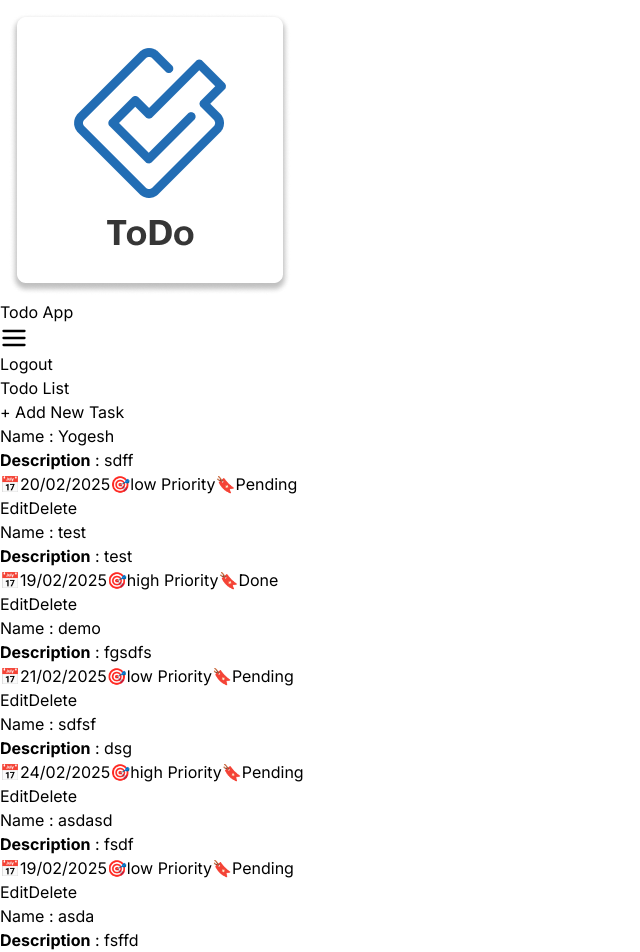
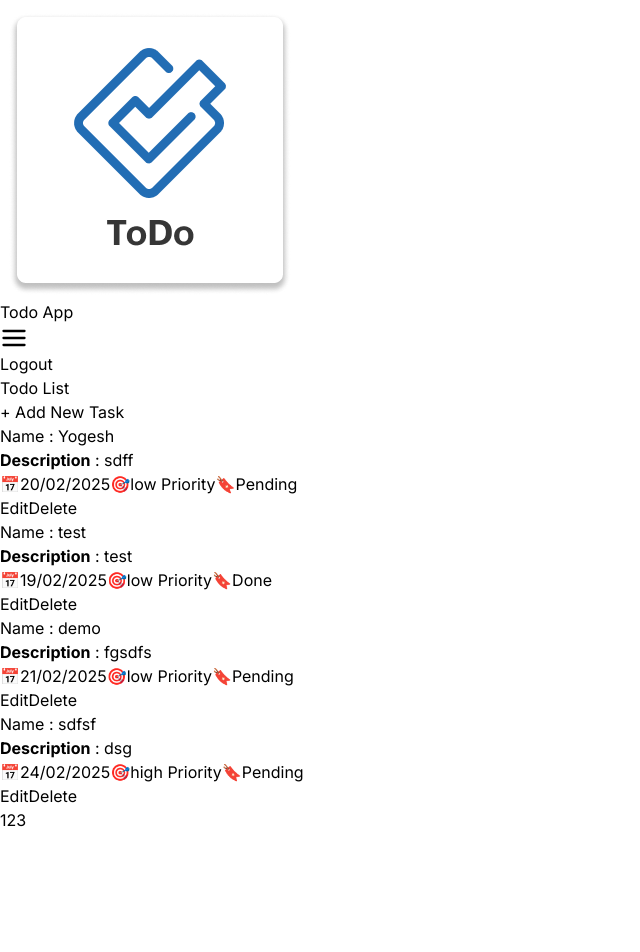
Before and after one commit to yogeshrana-1209/Todo_App, a React (Vite) app: page /todo-list in a window 1280 px wide. Shown: the top 952 px of the page, without its empty margins (0-640 px from the left). After the commit the page ends 832 px from the top, so only its background shows below. Built offline with nearby package versions, Linux system fonts and the light colour scheme; data requests are answered from the project's data file; sample sign-in values are in the browser's storage.

Commit message:
Pagination Done

```diff
--- a/db.json
+++ b/db.json
@@ -1,7 +1,7 @@
 {
   "todos": [
     {
-      "id": 1739881837496,
+      "id": "1739881837496",
       "agreed": true,
       "status": "Pending",
       "priority": "low",
@@ -10,16 +10,16 @@
       "name": "Yogesh"
     },
     {
-      "id": 1739881919116,
+      "id": "1739881919116",
       "agreed": true,
       "status": "Done",
-      "priority": "high",
+      "priority": "low",
       "date": "2025-02-19T18:30:00.000Z",
       "description": "test",
       "name": "test"
     },
     {
-      "id": 1739881931184,
+      "id": "1739881931184",
       "agreed": true,
       "status": "Pending",
       "priority": "low",
@@ -28,7 +28,7 @@
       "name": "demo"
     },
     {
-      "id": 1739881951159,
+      "id": "1739881951159",
       "agreed": true,
       "status": "Pending",
       "priority": "high",
@@ -37,22 +37,49 @@
       "name": "sdfsf"
     },
     {
-      "id": 1739882938223,
+      "id": "1739882938223",
       "agreed": true,
-      "status": "Pending",
+      "status": "Done",
       "priority": "low",
       "date": "2025-02-19T18:30:00.000Z",
       "description": "fsdf",
       "name": "asdasd"
     },
     {
-      "id": 1739882954598,
+      "id": "1739882954598",
       "agreed": true,
       "status": "Pending",
       "priority": "high",
       "date": "2025-02-19T18:30:00.000Z",
       "description": "fsffd",
       "name": "asda"
+    },
+    {
+      "id": 1739945260049,
+      "agreed": true,
+      "status": "Pending",
+      "priority": "low",
+      "date": "2025-02-20T18:30:00.000Z",
+      "description": "sdf",
+      "name": "test"
+    },
+    {
+      "id": 1739945270200,
+      "agreed": true,
+      "status": "Done",
+      "priority": "high",
+      "date": "2025-02-25T18:30:00.000Z",
+      "description": "sdf",
+      "name": "werfsdf"
+    },
+    {
+      "id": 1739945283192,
+      "agreed": true,
+      "status": "Done",
+      "priority": "high",
+      "date": "2025-02-20T18:30:00.000Z",
+      "description": "sdg",
+      "name": "fsdf"
     }
   ]
 }
--- a/src/components/sharedComponent/ui/Pagination.jsx
+++ b/src/features/pagination/components/pagination.jsx
@@ -1,6 +1,6 @@
 import { ChevronLeftIcon, ChevronRightIcon } from "@heroicons/react/20/solid";
 import { useSelector, useDispatch } from "react-redux";
-import { setCurrentPage, getCurrentPage, getItemsPerPage } from "../../../features/pagination/store/PaginationSlice";
+import { setCurrentPage, getCurrentPage, getItemsPerPage } from "../store/PaginationSlice";
 import PropTypes from "prop-types"; // Import PropTypes
 
 const Pagination = ({ pageCount }) => {
@@ -16,23 +16,24 @@ const Pagination = ({ pageCount }) => {
     }
   };
 
-  const handleNext = () => {
-    if (currentPage < totalPages) {
-      dispatch(setCurrentPage(currentPage + 1));
-    }
-  };
+  // const handleNext = () => {
+  //   if (currentPage < totalPages) {
+  //     dispatch(setCurrentPage(currentPage + 1));
+  //   }
+  // };
 
-  const handlePrevious = () => {
-    if (currentPage > 1) {
-      dispatch(setCurrentPage(currentPage - 1));
-    }
-  };
+  // const handlePrevious = () => {
+  //   if (currentPage > 1) {
+  //     dispatch(setCurrentPage(currentPage - 1));
+  //   }
+  // };
 
   return (
     <div className="flex items-center justify-center py-3">
       <nav aria-label="Pagination" className="flex items-center space-x-2">
         <button
-          onClick={handlePrevious}
+          // onClick={handlePrevious}
+          onClick={() => handlePageChange(currentPage - 1)}
           disabled={currentPage === 1}
           className="px-3 py-2 rounded bg-gray-200 hover:bg-gray-300 disabled:opacity-50"
         >
@@ -53,7 +54,8 @@ const Pagination = ({ pageCount }) => {
         ))}
 
         <button
-          onClick={handleNext}
+          // onClick={handleNext}
+          onClick={() => handlePageChange(currentPage + 1)}
           disabled={currentPage === totalPages}
           className="px-3 py-2 rounded bg-gray-200 hover:bg-gray-300 disabled:opacity-50"
         >
--- a/src/features/pagination/store/PaginationSlice.js
+++ b/src/features/pagination/store/PaginationSlice.js
@@ -2,25 +2,26 @@ import { createSlice } from "@reduxjs/toolkit";
 
 const initialState = {
   currentPage: 1,
-    itemsPerPage: 8,
-}
+  itemsPerPage: 4,
+};
 
 const paginationSlice = createSlice({
   name: "pagination",
   initialState,
   reducers: {
-        setCurrentPage: (state,action) => {
+    setCurrentPage: (state, action) => {
       state.currentPage = action.payload;
     },
-        setItemsPerPage: (state,action) => {
+    setItemsPerPage: (state, action) => {
       state.itemsPerPage = action.payload;
     },
   },
 });
 
 //Selectors
-export const getCurrentPage = (state) => state.pagination.actions;
-export const getItemsPerPage = (state) => state.pagination.actions;
+export const getCurrentPage = (state) => state.pagination.currentPage;
+export const getItemsPerPage = (state) => state.pagination.itemsPerPage;
+
 export const { setCurrentPage, setItemsPerPage } = paginationSlice.actions;
 
 export default paginationSlice.reducer;
--- a/src/features/todos/components/TodoList.jsx
+++ b/src/features/todos/components/TodoList.jsx
@@ -13,7 +13,8 @@ import { useNavigate } from "react-router-dom";
 import LoadingSpinner from "../../../components/sharedComponent/ui/loadingSpinner";
 import { getStatus } from "../../auth/store/AuthSlice";
 import Navbar from "../../../components/layout/navbar";
-import Pagination from "../../../components/sharedComponent/ui/Pagination";
+import Pagination from "../../../features/pagination/components/pagination";
+import { getCurrentPage, getItemsPerPage, setCurrentPage } from "../../pagination/store/PaginationSlice";
 
 export default function TodoList() {
   const todos = useSelector(getTodoList);
@@ -21,11 +22,12 @@ export default function TodoList() {
   const navigate = useNavigate();
   const isLoggedIn = useSelector(getStatus);
   const loading = useSelector(getTodoLoading);
+  const currentPage = useSelector(getCurrentPage);
+  const itemsPerPage = useSelector(getItemsPerPage);
 
   const [isModalOpen, setIsModalOpen] = useState(false);
   const [todoToDelete, setTodoToDelete] = useState(null);
-  const [currentPage, setCurrentPage] = useState(1);
-  const itemsPerPage = 8;
+
 
   const handleEdit = (todo) => {
 
@@ -125,8 +127,8 @@ export default function TodoList() {
 
         <Pagination
           pageCount={todos.length}
-          currentPage={currentPage}
-          itemsPerPage={itemsPerPage}
+          // currentPage={currentPage}
+          // itemsPerPage={itemsPerPage}
           onPageChange={handlePageChange}
         />
 
```
Lines whose indentation alone changed are shown as unchanged.
